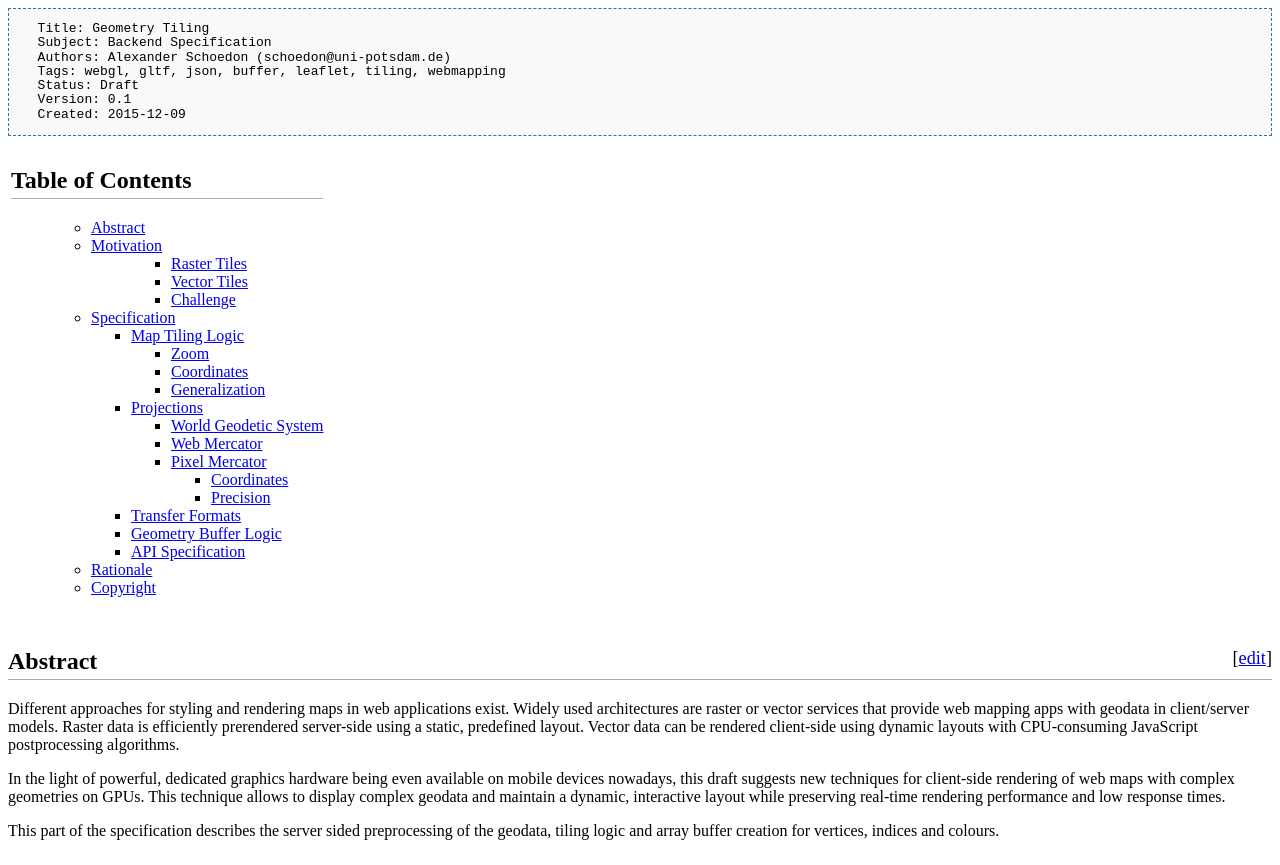
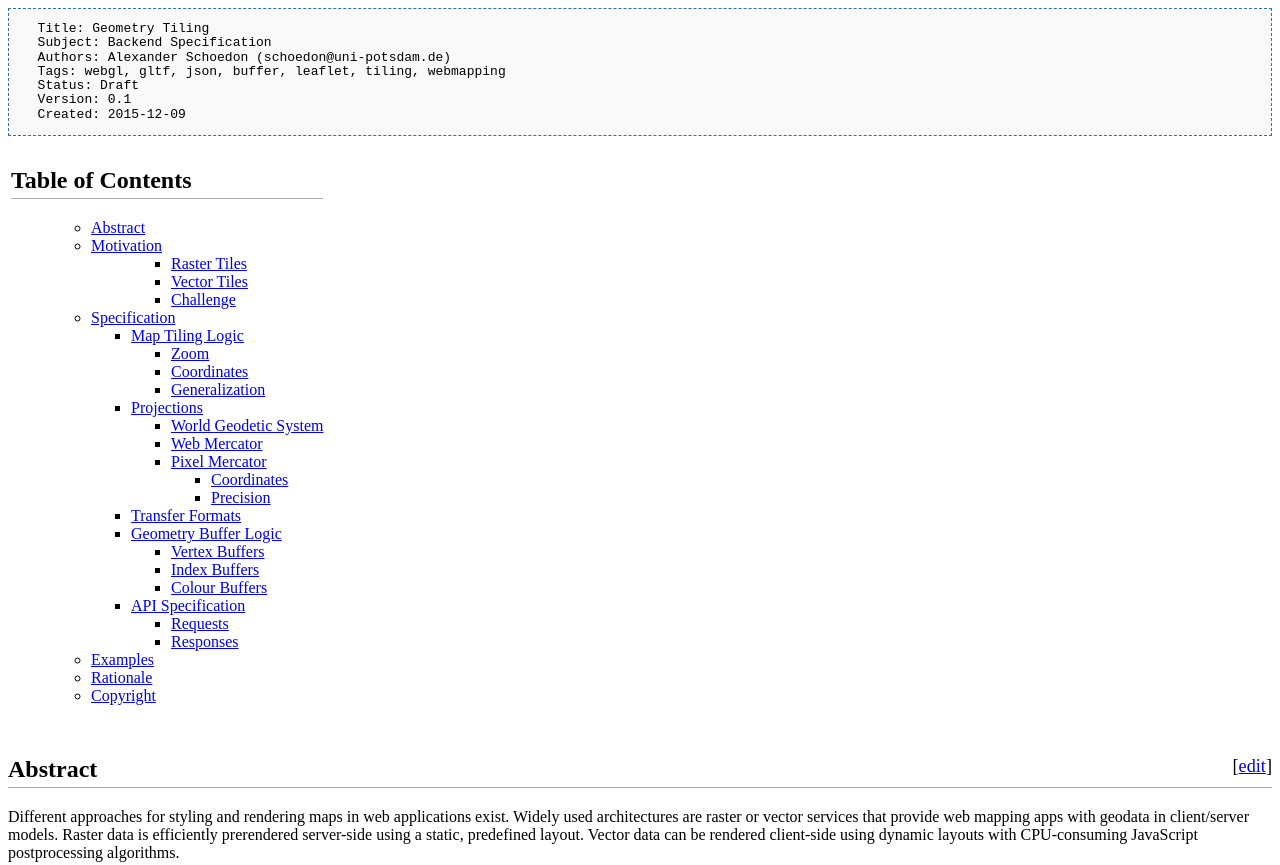
Before and after one commit to 5chdn/gltf-tiling-spec, a plain HTML site: page doc/server.html in a window 1280 px wide. Shown: the top 865 px of the page. Drawn offline with Linux system fonts and the light colour scheme.

Commit message:
Restructure server spec

```diff
--- a/doc/server.html
+++ b/doc/server.html
@@ -41,10 +41,22 @@
 </ul>
 </li>
 <li><a href="#Transfer_Formats">Transfer Formats</a></li>
-<li><a href="#Geometry_Buffer_Logic">Geometry Buffer Logic</a></li>
-<li><a href="#API_Specification">API Specification</a></li>
+<li>
+<a href="#Geometry_Buffer_Logic">Geometry Buffer Logic</a><ul>
+<li><a href="#Vertex_Buffers">Vertex Buffers</a></li>
+<li><a href="#Index_Buffers">Index Buffers</a></li>
+<li><a href="#Colour_Buffers">Colour Buffers</a></li>
 </ul>
 </li>
+<li>
+<a href="#API_Specification">API Specification</a><ul>
+<li><a href="#Requests">Requests</a></li>
+<li><a href="#Responses">Responses</a></li>
+</ul>
+</li>
+</ul>
+</li>
+<li><a href="#Examples">Examples</a></li>
 <li><a href="#Rationale">Rationale</a></li>
 <li><a href="#Copyright">Copyright</a></li>
 </ul></ul>
@@ -952,9 +964,51 @@ for this application.
 
 
 
+<h4>
+<span class="editsection">[<a href="?section=Vertex_Buffers" title="Edit section: Abstract">edit</a>]</span> <a name="Vertex_Buffers"></a><span class="mw-headline" id="Vertex_Buffers">Vertex Buffers</span>
+</h4>
+
+
+
+
+<h4>
+<span class="editsection">[<a href="?section=Index_Buffers" title="Edit section: Abstract">edit</a>]</span> <a name="Index_Buffers"></a><span class="mw-headline" id="Index_Buffers">Index Buffers</span>
+</h4>
+
+
+
+
+<h4>
+<span class="editsection">[<a href="?section=Colour_Buffers" title="Edit section: Abstract">edit</a>]</span> <a name="Colour_Buffers"></a><span class="mw-headline" id="Colour_Buffers">Colour Buffers</span>
+</h4>
+
+
+
+
 <h3>
 <span class="editsection">[<a href="?section=API_Specification" title="Edit section: Abstract">edit</a>]</span> <a name="API_Specification"></a><span class="mw-headline" id="API_Specification">API Specification</span>
 </h3>
+
+
+
+
+<h4>
+<span class="editsection">[<a href="?section=Requests" title="Edit section: Abstract">edit</a>]</span> <a name="Requests"></a><span class="mw-headline" id="Requests">Requests</span>
+</h4>
+
+
+
+
+<h4>
+<span class="editsection">[<a href="?section=Responses" title="Edit section: Abstract">edit</a>]</span> <a name="Responses"></a><span class="mw-headline" id="Responses">Responses</span>
+</h4>
+
+
+
+
+<h2>
+<span class="editsection">[<a href="?section=Examples" title="Edit section: Abstract">edit</a>]</span> <a name="Examples"></a><span class="mw-headline" id="Examples">Examples</span>
+</h2>
 
 
 
```
Also changed, not shown: 1 other file.
